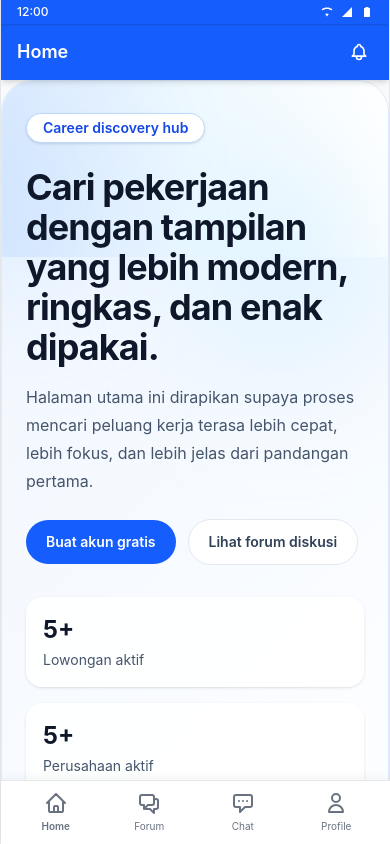
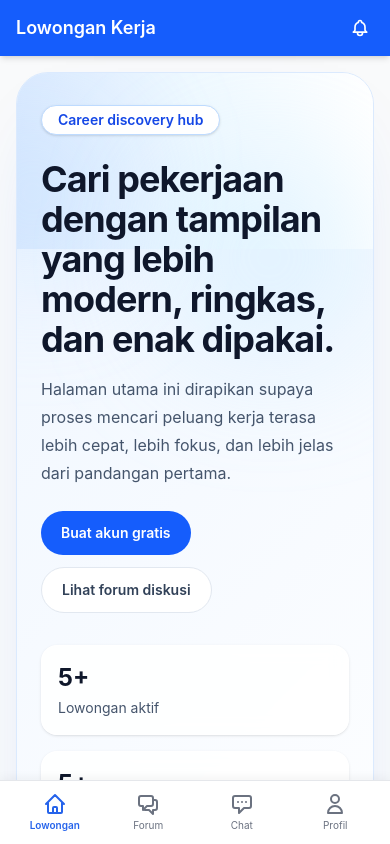
Before and after one commit to max-tantan/vite-forum-lowongankerja, a Vue app: page / in a window 390 px wide. Shown: the top 844 px of the page. Built offline with nearby package versions, Linux system fonts and the light colour scheme.

Commit message:
refactor: restructure layout to support responsive design with specific mobile and desktop views

```diff
--- a/src/App.vue
+++ b/src/App.vue
@@ -1,10 +1,24 @@
 <script setup>
 import { RouterView } from 'vue-router'
+import Footer from './components/Footer.vue'
+import Navbar from './components/Navbar.vue'
 import AndroidLayout from './layout/AndroidLayout.vue'
 </script>
 
 <template>
-  <AndroidLayout>
-    <RouterView />
-  </AndroidLayout>
+  <!-- Desktop Layout: visible on md and above -->
+  <div class="hidden md:flex min-h-screen flex-col bg-gray-50">
+    <Navbar />
+    <main class="container mx-auto flex-1 px-4 py-6">
+      <RouterView />
+    </main>
+    <Footer />
+  </div>
+
+  <!-- Mobile / Android Layout: visible below md -->
+  <div class="md:hidden">
+    <AndroidLayout>
+      <RouterView />
+    </AndroidLayout>
+  </div>
 </template>
--- a/src/layout/AndroidLayout.vue
+++ b/src/layout/AndroidLayout.vue
@@ -1,17 +1,6 @@
 <template>
-  <div class="relative min-h-screen bg-gray-100 flex flex-col md:max-w-md md:mx-auto md:shadow-2xl overflow-hidden font-sans border-x border-gray-200">
-    <!-- Status Bar (Simulated for Android) -->
-    <div class="bg-blue-600 text-white px-4 py-1 flex justify-between items-center text-xs font-medium z-20 shadow">
-      <span>12:00</span>
-      <div class="flex items-center space-x-2">
-        <!-- Icons for Wi-Fi, Signal, Battery -->
-        <svg class="w-3 h-3" fill="currentColor" viewBox="0 0 24 24"><path d="M12 21L15.6 16.2C14.6 15.4 13.4 15 12 15C10.6 15 9.4 15.4 8.4 16.2L12 21M12 3C7.95 3 4.21 4.34 1.2 6.6L3 9C5.5 7.12 8.62 6 12 6C15.38 6 18.5 7.12 21 9L22.8 6.6C19.79 4.34 16.05 3 12 3Z"/></svg>
-        <svg class="w-3 h-3" fill="currentColor" viewBox="0 0 24 24"><path d="M2 22H22V2L2 22Z"/></svg>
-        <svg class="w-3 h-3" fill="currentColor" viewBox="0 0 24 24"><path d="M17 4H15V2H9V4H7C6.45 4 6 4.45 6 5V21C6 21.55 6.45 22 7 22H17C17.55 22 18 21.55 18 21V5C18 4.45 17.55 4 17 4Z"/></svg>
-      </div>
-    </div>
-
-    <!-- Top App Bar -->
+  <div class="relative min-h-screen bg-gray-100 flex flex-col overflow-hidden font-sans">
+    <!-- Top App Bar (Mobile only) -->
     <header class="bg-blue-600 text-white shadow-md z-10 sticky top-0 transition-all duration-300">
       <div class="flex items-center h-14 px-4">
         <!-- Back Button -->
@@ -20,10 +9,9 @@
         </button>
         <!-- Title -->
         <h1 class="text-lg font-semibold truncate flex-1">{{ title }}</h1>
-        <!-- Slot for Top Actions -->
+        <!-- Actions slot -->
         <div class="flex items-center space-x-2">
           <slot name="actions">
-            <!-- Example Notification Icon -->
             <button class="p-1 rounded-full hover:bg-blue-700 transition-colors">
               <svg class="w-5 h-5" fill="none" stroke="currentColor" viewBox="0 0 24 24"><path stroke-linecap="round" stroke-linejoin="round" stroke-width="2" d="M15 17h5l-1.405-1.405A2.032 2.032 0 0118 14.158V11a6.002 6.002 0 00-4-5.659V5a2 2 0 10-4 0v.341C7.67 6.165 6 8.388 6 11v3.159c0 .538-.214 1.055-.595 1.436L4 17h5m6 0v1a3 3 0 11-6 0v-1m6 0H9"></path></svg>
             </button>
@@ -33,33 +21,30 @@
     </header>
 
     <!-- Main Content Area -->
-    <main class="flex-1 overflow-y-auto bg-gray-50 pb-16 custom-scrollbar relative scroll-smooth">
-      <!-- Animated transition for route changes if slot content changes -->
+    <main class="flex-1 overflow-y-auto bg-gray-50 pb-20 custom-scrollbar relative scroll-smooth px-4 py-4">
       <slot />
     </main>
 
     <!-- Bottom Navigation Bar -->
-    <nav class="fixed md:absolute bottom-0 w-full md:max-w-md bg-white border-t border-gray-200 flex justify-around items-center h-16 px-2 z-20 shadow-[0_-2px_10px_rgba(0,0,0,0.05)]">
-      <router-link to="/" class="flex flex-col items-center justify-center flex-1 py-1 text-gray-500 hover:text-blue-600 transition-colors" active-class="text-blue-600 font-semibold">
-        <svg class="w-6 h-6 mb-1" fill="none" stroke="currentColor" viewBox="0 0 24 24"><path stroke-linecap="round" stroke-linejoin="round" stroke-width="2" d="M3 12l2-2m0 0l7-7 7 7M5 10v10a1 1 0 001 1h3m10-11l2 2m-2-2v10a1 1 0 01-1 1h-3m-6 0a1 1 0 001-1v-4a1 1 0 011-1h2a1 1 0 011 1v4a1 1 0 001 1m-6 0h6"></path></svg>
-        <span class="text-[10px]">Home</span>
+    <nav class="fixed bottom-0 left-0 right-0 bg-white border-t border-gray-200 flex justify-around items-center h-16 px-2 z-20 shadow-[0_-2px_10px_rgba(0,0,0,0.05)]">
+      <router-link to="/" class="nav-item" exact-active-class="nav-item-active">
+        <svg class="w-6 h-6 mb-0.5" fill="none" stroke="currentColor" viewBox="0 0 24 24"><path stroke-linecap="round" stroke-linejoin="round" stroke-width="2" d="M3 12l2-2m0 0l7-7 7 7M5 10v10a1 1 0 001 1h3m10-11l2 2m-2-2v10a1 1 0 01-1 1h-3m-6 0a1 1 0 001-1v-4a1 1 0 011-1h2a1 1 0 011 1v4a1 1 0 001 1m-6 0h6"></path></svg>
+        <span class="text-[10px]">Lowongan</span>
       </router-link>
 
-      <router-link to="/forum" class="flex flex-col items-center justify-center flex-1 py-1 text-gray-500 hover:text-blue-600 transition-colors" active-class="text-blue-600 font-semibold">
-        <svg class="w-6 h-6 mb-1" fill="none" stroke="currentColor" viewBox="0 0 24 24"><path stroke-linecap="round" stroke-linejoin="round" stroke-width="2" d="M17 8h2a2 2 0 012 2v6a2 2 0 01-2 2h-2v4l-4-4H9a1.994 1.994 0 01-1.414-.586m0 0L11 14h4a2 2 0 002-2V6a2 2 0 00-2-2H5a2 2 0 00-2 2v6a2 2 0 002 2h2v4l.586-.586z"></path></svg>
+      <router-link to="/forum" class="nav-item" active-class="nav-item-active">
+        <svg class="w-6 h-6 mb-0.5" fill="none" stroke="currentColor" viewBox="0 0 24 24"><path stroke-linecap="round" stroke-linejoin="round" stroke-width="2" d="M17 8h2a2 2 0 012 2v6a2 2 0 01-2 2h-2v4l-4-4H9a1.994 1.994 0 01-1.414-.586m0 0L11 14h4a2 2 0 002-2V6a2 2 0 00-2-2H5a2 2 0 00-2 2v6a2 2 0 002 2h2v4l.586-.586z"></path></svg>
         <span class="text-[10px]">Forum</span>
       </router-link>
 
-      <!-- Floating Action Button effect for the middle action (e.g. Add Post / Special action) - Optional -->
-      <!-- We can just keep chat here -->
-      <router-link to="/chat" class="flex flex-col items-center justify-center flex-1 py-1 text-gray-500 hover:text-blue-600 transition-colors" active-class="text-blue-600 font-semibold">
-        <svg class="w-6 h-6 mb-1" fill="none" stroke="currentColor" viewBox="0 0 24 24"><path stroke-linecap="round" stroke-linejoin="round" stroke-width="2" d="M8 10h.01M12 10h.01M16 10h.01M9 16H5a2 2 0 01-2-2V6a2 2 0 012-2h14a2 2 0 012 2v8a2 2 0 01-2 2h-5l-5 5v-5z"></path></svg>
+      <router-link to="/chat" class="nav-item" active-class="nav-item-active">
+        <svg class="w-6 h-6 mb-0.5" fill="none" stroke="currentColor" viewBox="0 0 24 24"><path stroke-linecap="round" stroke-linejoin="round" stroke-width="2" d="M8 10h.01M12 10h.01M16 10h.01M9 16H5a2 2 0 01-2-2V6a2 2 0 012-2h14a2 2 0 012 2v8a2 2 0 01-2 2h-5l-5 5v-5z"></path></svg>
         <span class="text-[10px]">Chat</span>
       </router-link>
 
-      <router-link to="/profile" class="flex flex-col items-center justify-center flex-1 py-1 text-gray-500 hover:text-blue-600 transition-colors" active-class="text-blue-600 font-semibold">
-        <svg class="w-6 h-6 mb-1" fill="none" stroke="currentColor" viewBox="0 0 24 24"><path stroke-linecap="round" stroke-linejoin="round" stroke-width="2" d="M16 7a4 4 0 11-8 0 4 4 0 018 0zM12 14a7 7 0 00-7 7h14a7 7 0 00-7-7z"></path></svg>
-        <span class="text-[10px]">Profile</span>
+      <router-link to="/profile" class="nav-item" active-class="nav-item-active">
+        <svg class="w-6 h-6 mb-0.5" fill="none" stroke="currentColor" viewBox="0 0 24 24"><path stroke-linecap="round" stroke-linejoin="round" stroke-width="2" d="M16 7a4 4 0 11-8 0 4 4 0 018 0zM12 14a7 7 0 00-7 7h14a7 7 0 00-7-7z"></path></svg>
+        <span class="text-[10px]">Profil</span>
       </router-link>
     </nav>
   </div>
@@ -72,17 +57,26 @@ import { useRoute, useRouter } from 'vue-router'
 const route = useRoute()
 const router = useRouter()
 
-// Determine the title to show in the AppBar
+const titleMap = {
+  Home: 'Lowongan Kerja',
+  Forum: 'Forum Diskusi',
+  GroupChat: 'Grup Chat',
+  Profile: 'Profil Saya',
+  Login: 'Masuk',
+  Register: 'Daftar',
+  JobDetail: 'Detail Lowongan',
+  ForumPost: 'Detail Postingan'
+}
+
 const title = computed(() => {
   if (route.meta && route.meta.title) return route.meta.title
+  if (route.name && titleMap[route.name]) return titleMap[route.name]
   if (route.name) {
-    // Add spaces before capital letters (e.g., JobDetail -> Job Detail)
     return route.name.toString().replace(/([A-Z])/g, ' $1').trim()
   }
-  return 'App'
+  return 'JobForum'
 })
 
-// Define main tabs where the back button is hidden
 const mainTabs = ['/', '/forum', '/chat', '/profile', '/login', '/register']
 
 const showBack = computed(() => {
@@ -99,14 +93,32 @@ const goBack = () => {
 </script>
 
 <style scoped>
-/* Hide scrollbar for Chrome, Safari and Opera */
 .custom-scrollbar::-webkit-scrollbar {
   display: none;
 }
 
-/* Hide scrollbar for IE, Edge and Firefox */
 .custom-scrollbar {
-  -ms-overflow-style: none;  /* IE and Edge */
-  scrollbar-width: none;  /* Firefox */
+  -ms-overflow-style: none;
+  scrollbar-width: none;
+}
+
+.nav-item {
+  display: flex;
+  flex-direction: column;
+  align-items: center;
+  justify-content: center;
+  flex: 1;
+  padding: 0.375rem 0;
+  color: #6b7280;
+  transition: color 0.2s;
+}
+
+.nav-item:hover {
+  color: #2563eb;
+}
+
+.nav-item-active {
+  color: #2563eb;
+  font-weight: 600;
 }
 </style>
```
